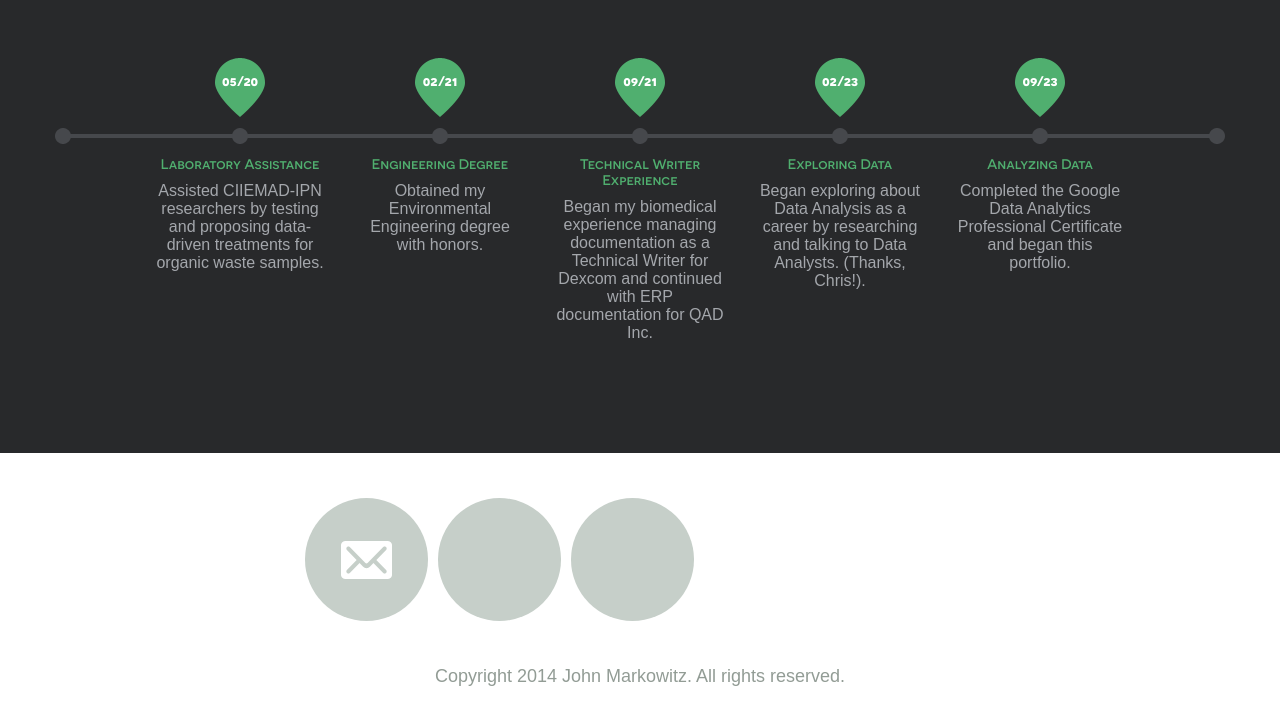
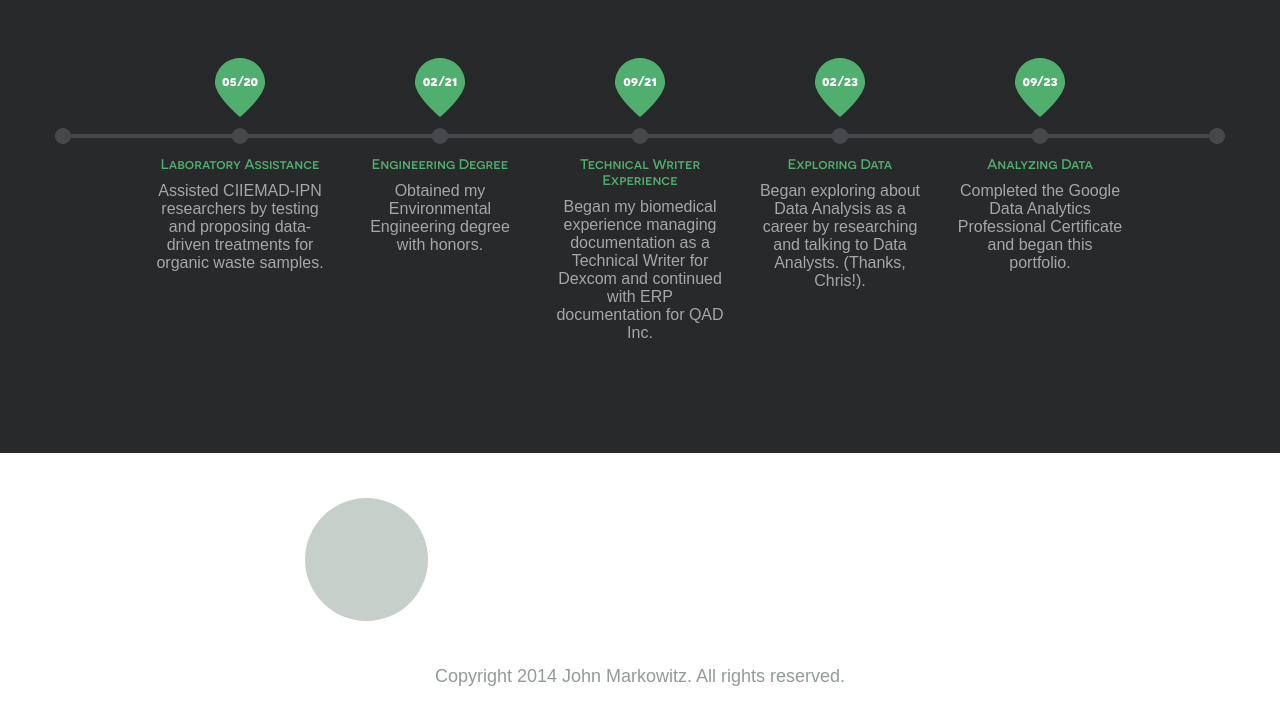
Before and after one commit to Diana-Castro/diana-castro.github.io, a plain HTML site: page index.html in a window 1280 px wide. Shown: the part 586-1292 px from the top of the page. Drawn offline with nearby package versions, Linux system fonts and the light colour scheme.

Commit message:
Update index.html
Updating footer to guide towards contact info.

```diff
--- a/index.html
+++ b/index.html
@@ -85,9 +85,7 @@
 		<footer id="footer">
 			<div class="footer-content">
 				<ul class="social">
-					<li class="email"><a href="#">Email</a></li>
-					<li class="linkedin"><a href="#">LinkedIn</a></li>
-					<li class="github"><a href="#">GitHub</a></li>
+					<li><a href="Contact.html">Contact</a></li>
 				</ul>
 				<p class="copy">Copyright 2014 John Markowitz. All rights reserved.</p>
 			</div>
```
